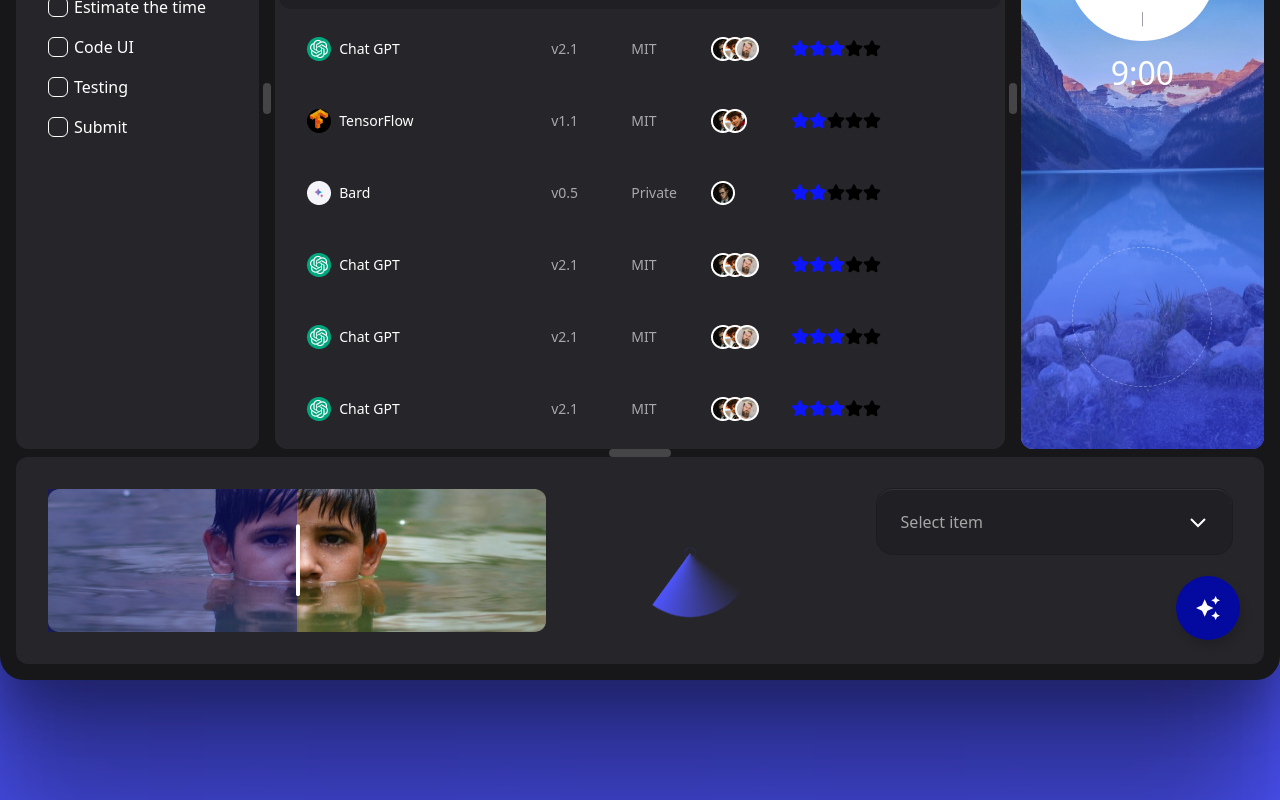
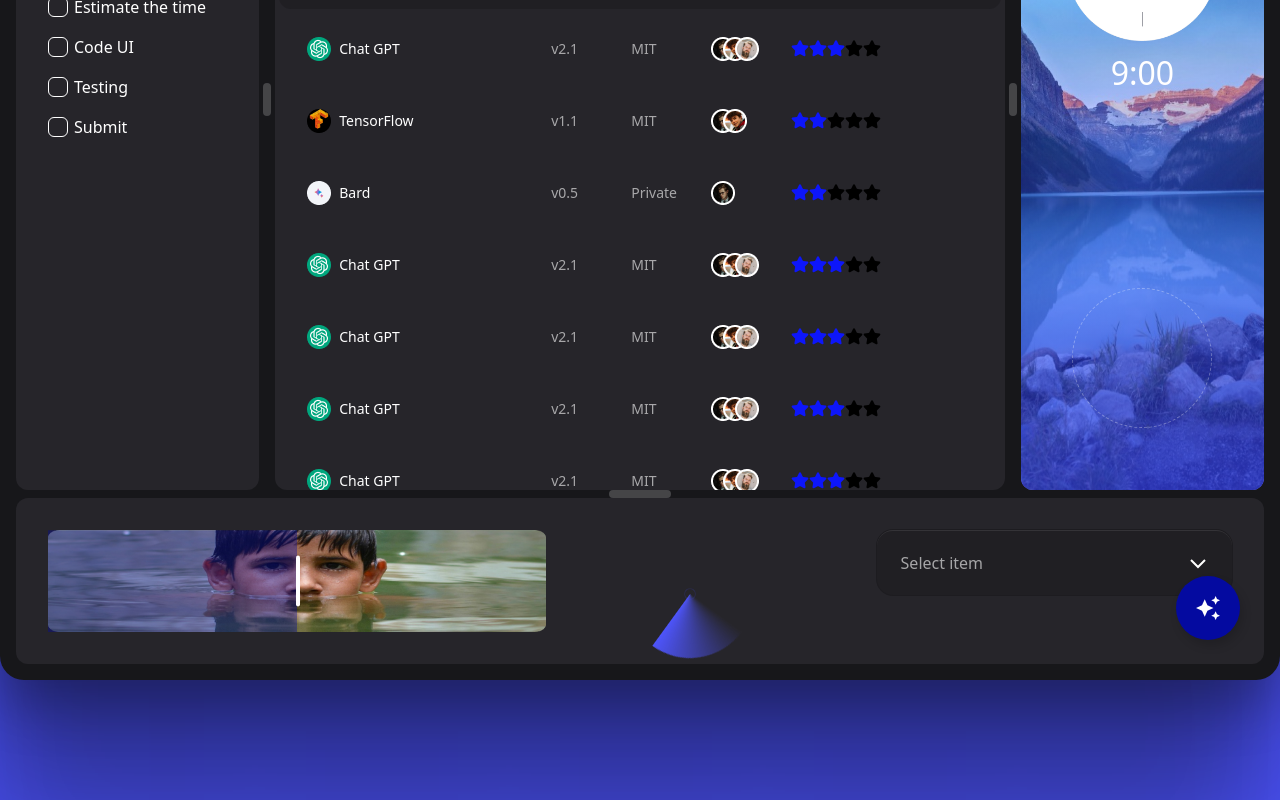
Before and after one commit to miralsuthar/ai-sample-repo, a React (Vite) app: page / in a window 1280 px wide. Shown: the part 373-1173 px from the top of the page. Built offline with nearby package versions, Linux system fonts and the light colour scheme.

Commit message:
fix: panel resize

```diff
--- a/src/App.tsx
+++ b/src/App.tsx
@@ -78,7 +78,7 @@
             </PanelGroup>
           </Panel>
           <PanelResizeHandle className="w-full h-2 mx-auto duration-500 transition-all rounded-full"> <div className='bg-white/20 mx-auto h-full w-[5%] rounded-full' /> </PanelResizeHandle>
-          <Panel defaultSize={20}>
+          <Panel defaultSize={20} minSize={20} maxSize={20}>
             <div className='w-full flex h-full p-8 bg-[#26252A] rounded-xl'>
               <ImageSlider color={shades[5]} />
               <Loader shades100={shades[0]} />
```
